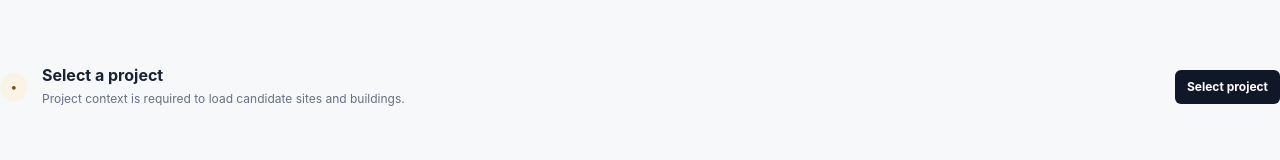
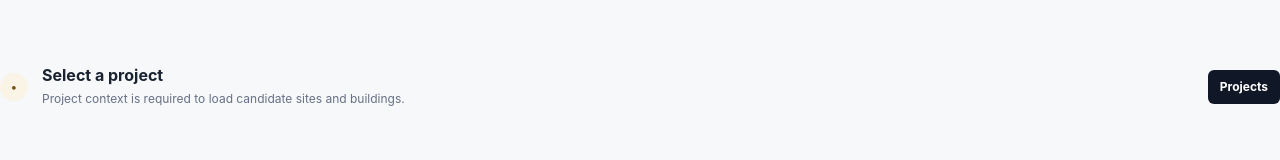
Before and after one commit to AccelAnalysis/AccelSSA, a Next.js app: page /properties in a window 1280 px wide. Shown: the part 121-281 px from the top of the page. Built offline with nearby package versions, Linux system fonts and the light colour scheme; no server answers.

Commit message:
Resolve downstream workspaces in project context

```diff
--- a/src/components/ui/module-placeholder.tsx
+++ b/src/components/ui/module-placeholder.tsx
@@ -1,55 +1,83 @@
 import Link from "next/link";
 import { PageHeader } from "./page-header";
 import { InlineStatus, WorkspaceToolbar } from "./workspace-primitives";
-import { ConfigurationRequiredState } from "./workspace-states";
+import { ConfigurationRequiredState, EmptyState } from "./workspace-states";
 
 const workspaceContent = {
   "/locations": {
     eyebrow: "Market screening",
     title: "Locations",
-    stateTitle: "Select a project",
+    emptyTitle: "No candidate locations yet",
+    emptyCopy: "Add candidate markets to this project when geographic screening begins.",
     stateCopy: "Project context is required to load candidate markets and map context.",
   },
   "/properties": {
     eyebrow: "Sites & buildings",
     title: "Properties",
-    stateTitle: "Select a project",
+    emptyTitle: "No properties under review",
+    emptyCopy: "Add candidate sites or buildings from the property registry and location workspace.",
     stateCopy: "Project context is required to load candidate sites and buildings.",
   },
   "/analysis": {
     eyebrow: "Decision analytics",
     title: "Analysis",
-    stateTitle: "Select a project",
+    emptyTitle: "No project analysis available",
+    emptyCopy: "Analysis becomes available as requirements and candidate locations are added to this project.",
     stateCopy: "Project context is required to load qualification, scoring and comparison.",
   },
   "/visits": {
     eyebrow: "Fieldwork",
     title: "Visits",
-    stateTitle: "Select a project",
+    emptyTitle: "No site visits scheduled",
+    emptyCopy: "Site visits appear here as candidate properties advance to field review.",
     stateCopy: "Project context is required to load site visits and field findings.",
   },
   "/deliverables": {
     eyebrow: "Client output",
     title: "Deliverables",
-    stateTitle: "Select a project",
+    emptyTitle: "No deliverables yet",
+    emptyCopy: "Approved analysis and recommendation content will appear here when this project is ready for client-facing output.",
     stateCopy: "Project context is required to load approved client outputs.",
   },
 } as const;
 
-export function ModulePlaceholder({ path }: { path: keyof typeof workspaceContent }) {
+type ProjectContext = {
+  projectId: string;
+  projectName: string;
+  clientName: string;
+  stageCode: string;
+};
+
+function stageLabel(code: string): string {
+  return code.toLowerCase().split("_").map((part) => part.charAt(0).toUpperCase() + part.slice(1)).join(" ");
+}
+
+export function ModulePlaceholder({ path, projectContext }: { path: keyof typeof workspaceContent; projectContext?: ProjectContext }) {
   const content = workspaceContent[path];
-
   return (
     <>
       <PageHeader eyebrow={content.eyebrow} title={content.title} />
-      <WorkspaceToolbar ariaLabel={`${content.title} status`}>
-        <InlineStatus>Project context required</InlineStatus>
+      <WorkspaceToolbar
+        ariaLabel={`${content.title} project context`}
+        trailing={projectContext ? <Link className="button button-secondary" href={`/projects/${encodeURIComponent(projectContext.projectId)}`}>Project overview</Link> : undefined}
+      >
+        {projectContext ? (
+          <>
+            <InlineStatus tone="info">{projectContext.projectName}</InlineStatus>
+            <span>{projectContext.clientName}</span>
+            <span>{stageLabel(projectContext.stageCode)}</span>
+          </>
+        ) : <InlineStatus>Project context required</InlineStatus>}
       </WorkspaceToolbar>
-      <ConfigurationRequiredState
-        title={content.stateTitle}
-        description={content.stateCopy}
-        action={<Link className="button button-primary" href="/projects">Select project</Link>}
-      />
+      {projectContext ? (
+        <EmptyState title={content.emptyTitle} description={content.emptyCopy} />
+      ) : (
+        <ConfigurationRequiredState
+          title="Select a project"
+          description={content.stateCopy}
+          action={<Link className="button button-primary" href="/projects">Projects</Link>}
+        />
+      )}
     </>
   );
 }
```
